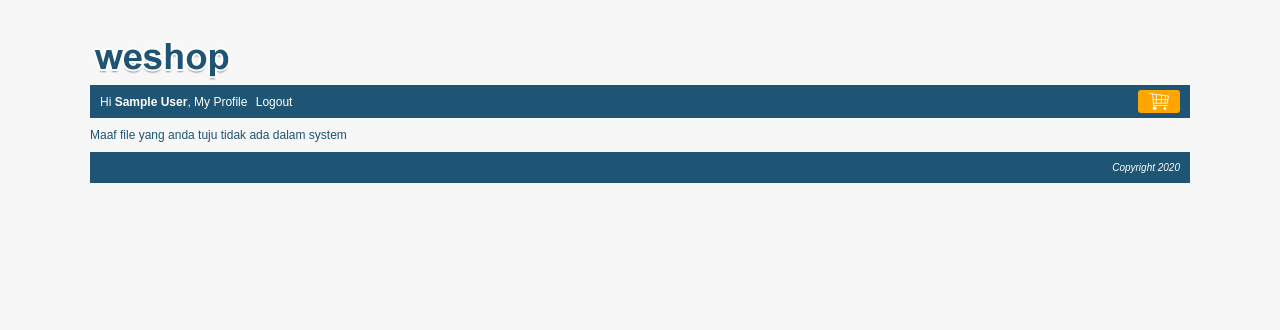
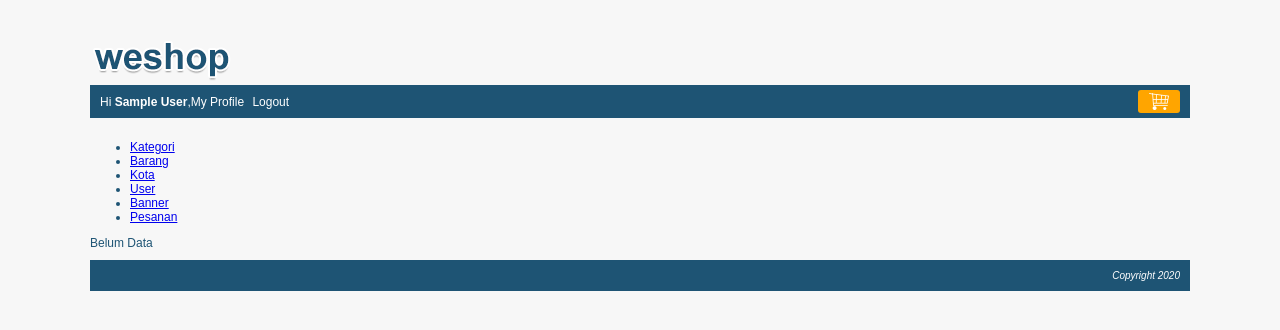
Before and after one commit to BagusSatria123/weshop, a PHP site: the page made by index.php in a window 1280 px wide. Shown: the top 330 px of the page. Run offline with PHP 8.4, Linux system fonts and the light colour scheme; the visitor is signed in with stand-in values (Sample User, id 1).

Commit message:
bikin page pesanan

```diff
--- a/index.php
+++ b/index.php
@@ -30,8 +30,7 @@ $level = isset($_SESSION['level']) ? $_SESSION['level'] : false;
                     <div id="user">
                     <?php
                         if($user_id){
-                            echo "Hi <b>$nama</b>,
-                            <a href='".BASE_URL."index.php?page=my_profile&module=pesanan&action=list'>My Profile</a>
+                            echo "Hi <b>$nama</b>,<a href='".BASE_URL."index.php?page=my_profile&module=pesanan&action=list'>My Profile</a>
                             <a href='".BASE_URL."logout.php'>Logout</a>";
                         }
                         else{
--- /dev/null
+++ b/my_profile.php
@@ -0,0 +1,29 @@
+<div id="bg-page-profile">
+
+    <div id="menu-profile">
+
+        <ul>
+            <li>
+                <a href="<?php echo BASE_URL." index.php?page=my_profile&module=kategori&action=list ";?>">Kategori</a>
+            </li>
+            <li>
+                <a href="<?php echo BASE_URL." index.php?page=my_profile&module=barang&action=list ";?>">Barang</a>
+            </li>
+            <li>
+                <a href="<?php echo BASE_URL." index.php?page=my_profile&module=kota&action=list ";?>">Kota</a>
+            </li>
+            <li>
+                <a href="<?php echo BASE_URL." index.php?page=my_profile&module=user&action=list ";?>">User</a>
+            </li>
+            <li>
+                <a href="<?php echo BASE_URL." index.php?page=my_profile&module=banner&action=list ";?>">Banner</a>
+            </li>
+            <li>
+                <a href="<?php echo BASE_URL." index.php?page=my_profile&module=pesanan&action=list ";?>">Pesanan</a>
+            </li>
+        </ul>
+    </div>
+    <div id="profile-content">
+        Belum Data
+    </div>
+</div>
```
